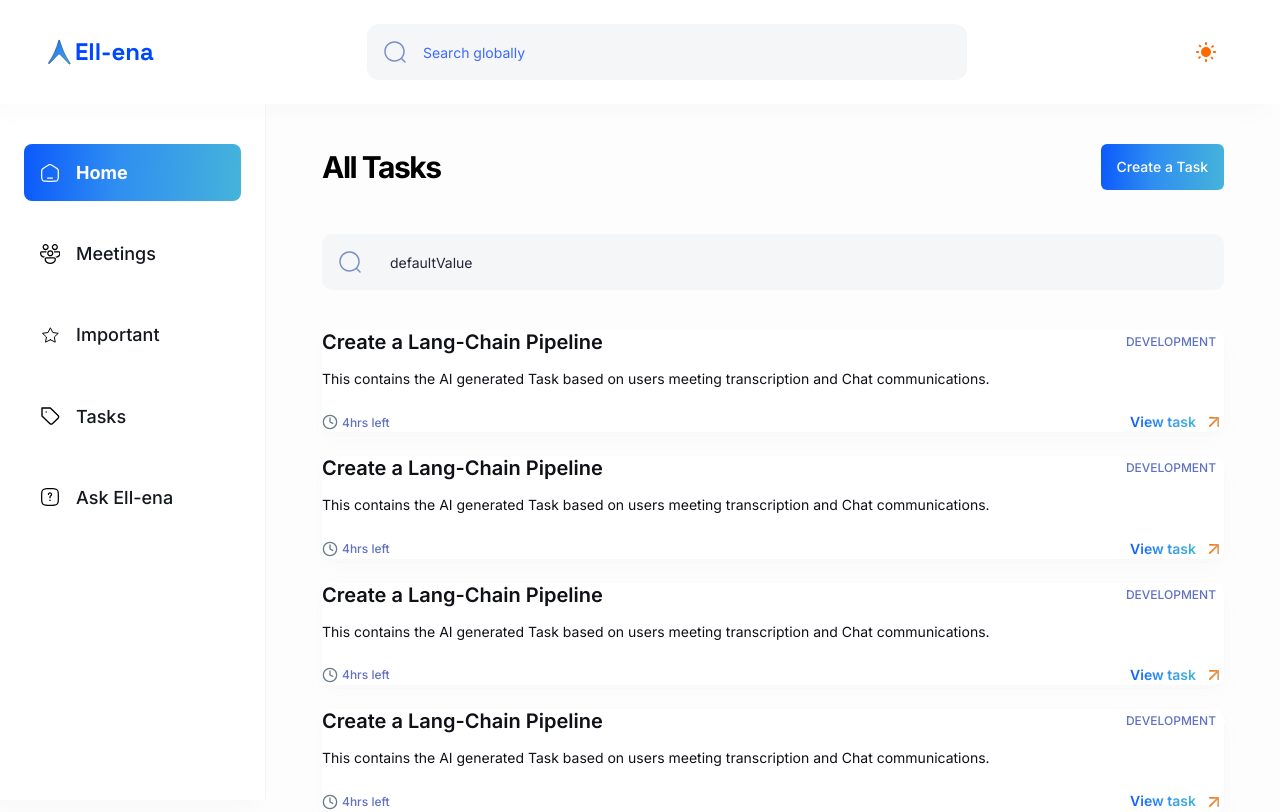
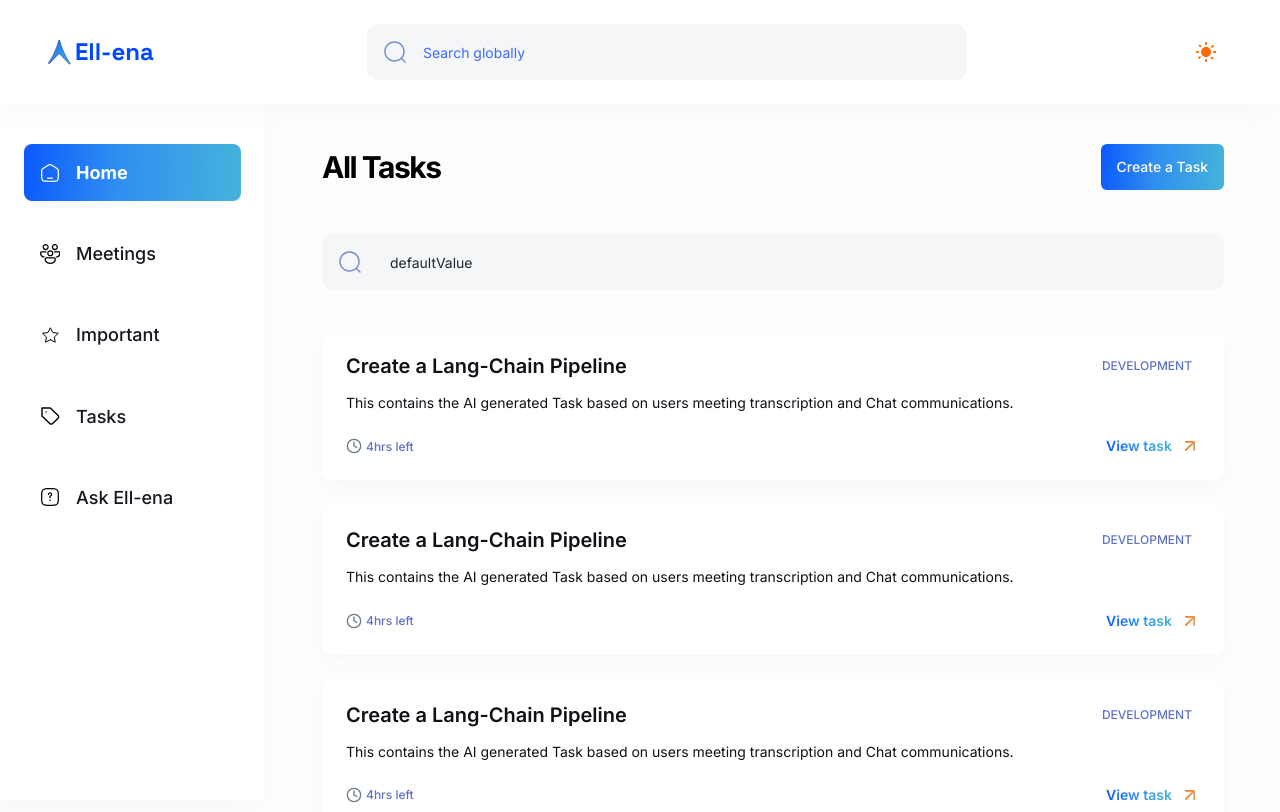
Before and after one commit to khushal1512/ell-ena, a Next.js app: page / in a window 1280 px wide. Shown: the top 812 px of the page. Built offline with nearby package versions, Linux system fonts and the light colour scheme.

Commit message:
Padding fix

```diff
--- a/components/shared/cards/TaskCard.tsx
+++ b/components/shared/cards/TaskCard.tsx
@@ -14,7 +14,7 @@
 const TaskCard = ({ _id, title, description, createdAt }: TaskProps) => {
   return (
     <div className={`card-wrapper rounded-[10px]`}>
-      <div className="flex flex-row gap-4">
+      <div className="flex flex-row gap-4 p-6">
 
         {/* Left Content */}
         <div className="flex flex-col justify-between w-full">
```
